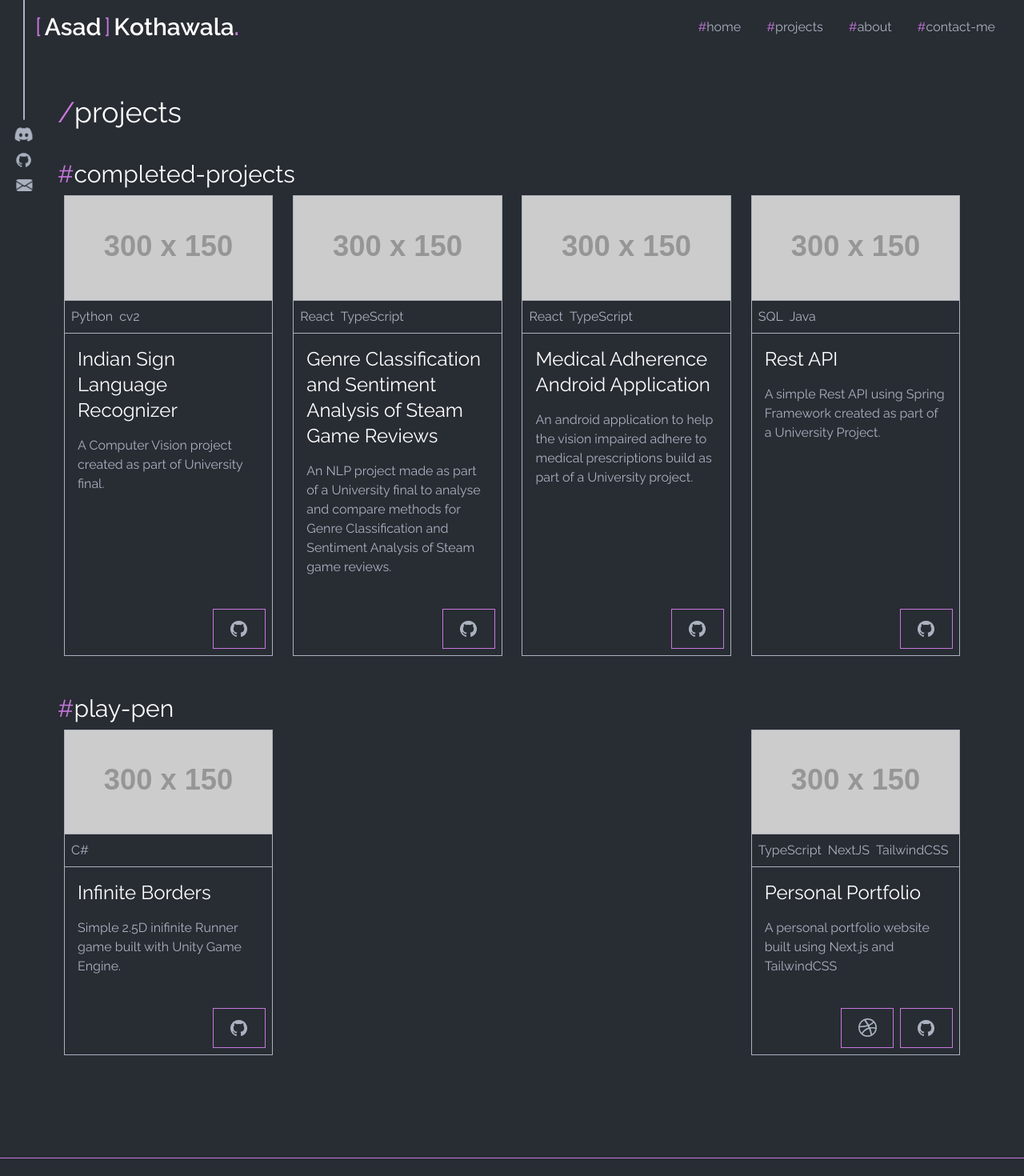
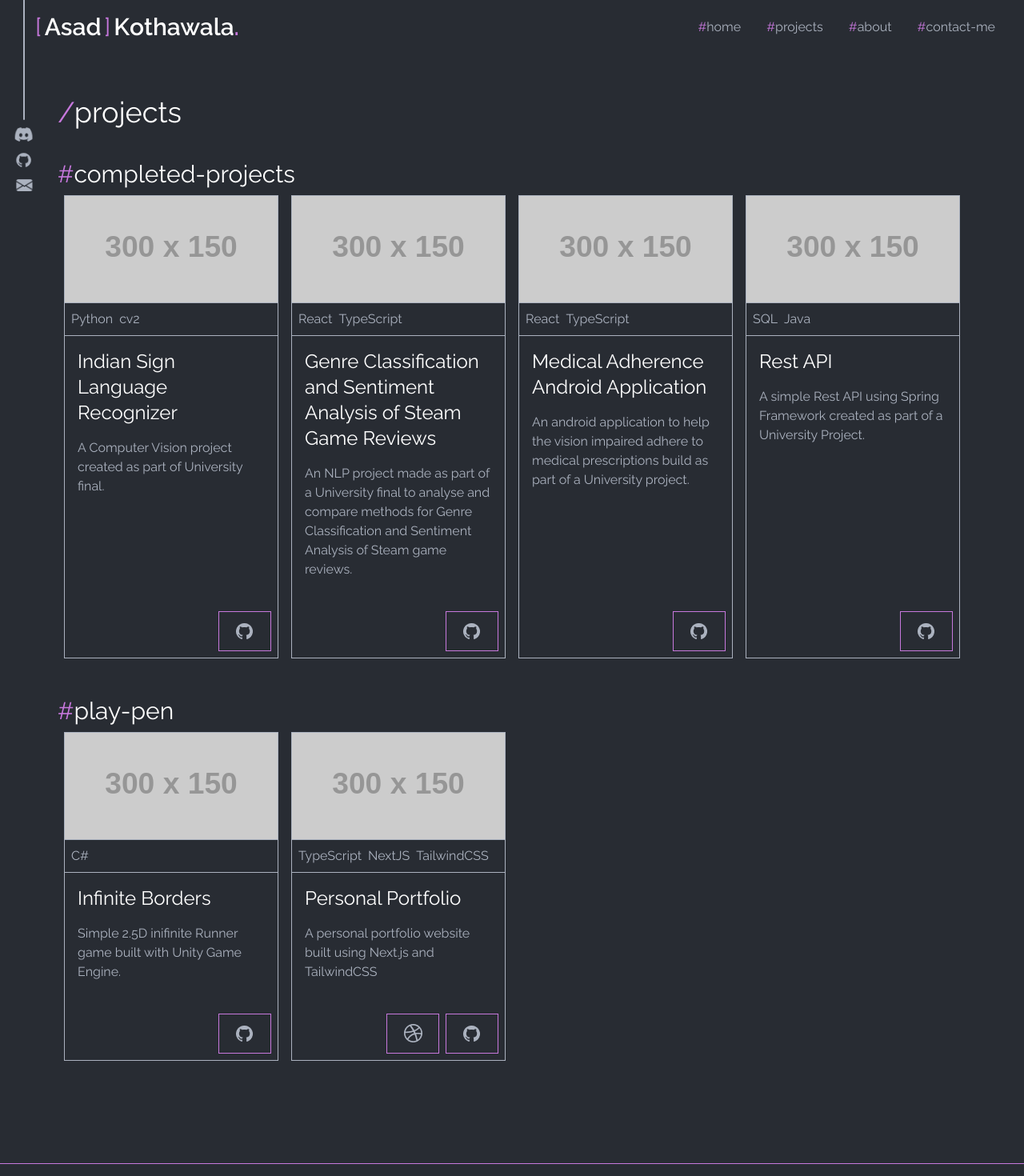
Before and after one commit to a3rium/asadk-portfolio, a Next.js app: page /Projects in a window 1280 px wide. Shown: the top 1470 px of the page at 80% size. Built offline with nearby package versions, Linux system fonts and the light colour scheme.

Commit message:
Changed project displays to grid from flexbox

```diff
--- a/src/app/Projects/page.tsx
+++ b/src/app/Projects/page.tsx
@@ -23,12 +23,12 @@ const Projects = () => {
           <div className="text-white font-medium text-3xl mt-10">
             <span className="text-secondary">#</span>completed-projects
           </div>
-          <div className="flex flex-wrap justify-between">
+          <div className="grid grid-cols-1 sm:grid-cols-2 md:grid-cols-3 lg:grid-cols-4">
             {completed.map((project) => {
               return (
                 <ProjectCard
                   key={project.id}
-                  className="sm:basis-[45%] md:basis-[30%] lg:basis-[23%]"
+                  className=""
                   projectProps={project}
                 />
               );
@@ -37,12 +37,12 @@ const Projects = () => {
           <div className="text-white font-medium text-3xl mt-10">
             <span className="text-secondary">#</span>play-pen
           </div>
-          <div className="flex flex-wrap justify-between">
+          <div className="grid grid-cols-1 sm:grid-cols-2 md:grid-cols-3 lg:grid-cols-4">
             {play_pen.map((project) => {
               return (
                 <ProjectCard
                   key={project.id}
-                  className="sm:basis-[45%] md:basis-[30%] lg:basis-[23%]"
+                  className=""
                   projectProps={project}
                 />
               );
--- a/src/app/components/ProjectCard/ProjectCard.tsx
+++ b/src/app/components/ProjectCard/ProjectCard.tsx
@@ -11,7 +11,7 @@ interface ProjectProps {
 
 const ProjectCard: FC<ProjectProps> = ({ className, projectProps }) => {
   const classes = twMerge(
-    `border sm:basis-[90%] md:basis-[48%] lg:basis-[30%] border-primary mx-2 my-2 flex flex-col`,
+    `border border-primary mx-2 my-2 flex flex-col`,
     className
   );
   return (
--- a/src/app/components/Projects/Projects.tsx
+++ b/src/app/components/Projects/Projects.tsx
@@ -21,9 +21,15 @@ const Projects = () => {
               </Link>
             </div>
           </div>
-          <div className="flex flex-wrap justify-between my-8">
+          <div className="grid grid-cols-1 md:grid-cols-2 lg:grid-cols-3 my-8">
             {showcase.map((project) => {
-              return <ProjectCard key={project.id} projectProps={project} />;
+              return (
+                <ProjectCard
+                  key={project.id}
+                  className=""
+                  projectProps={project}
+                />
+              );
             })}
           </div>
         </div>
```
